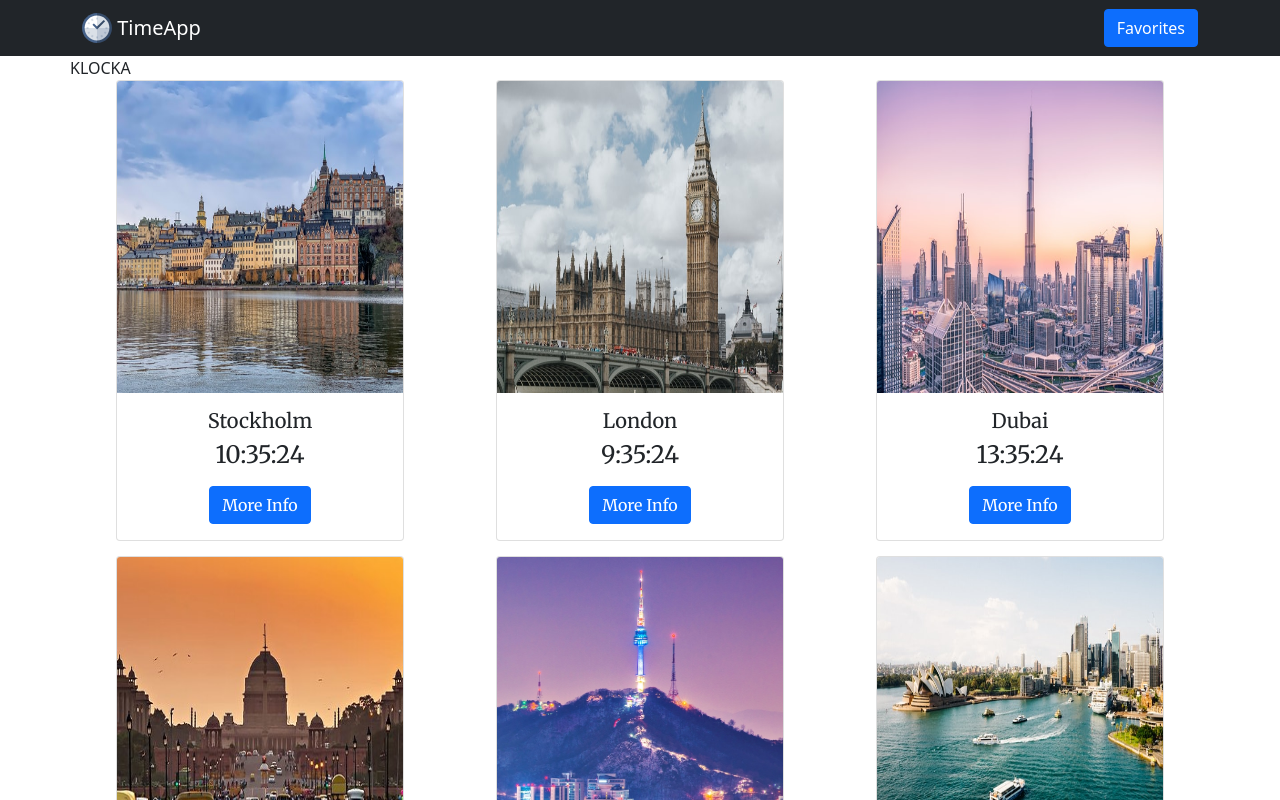
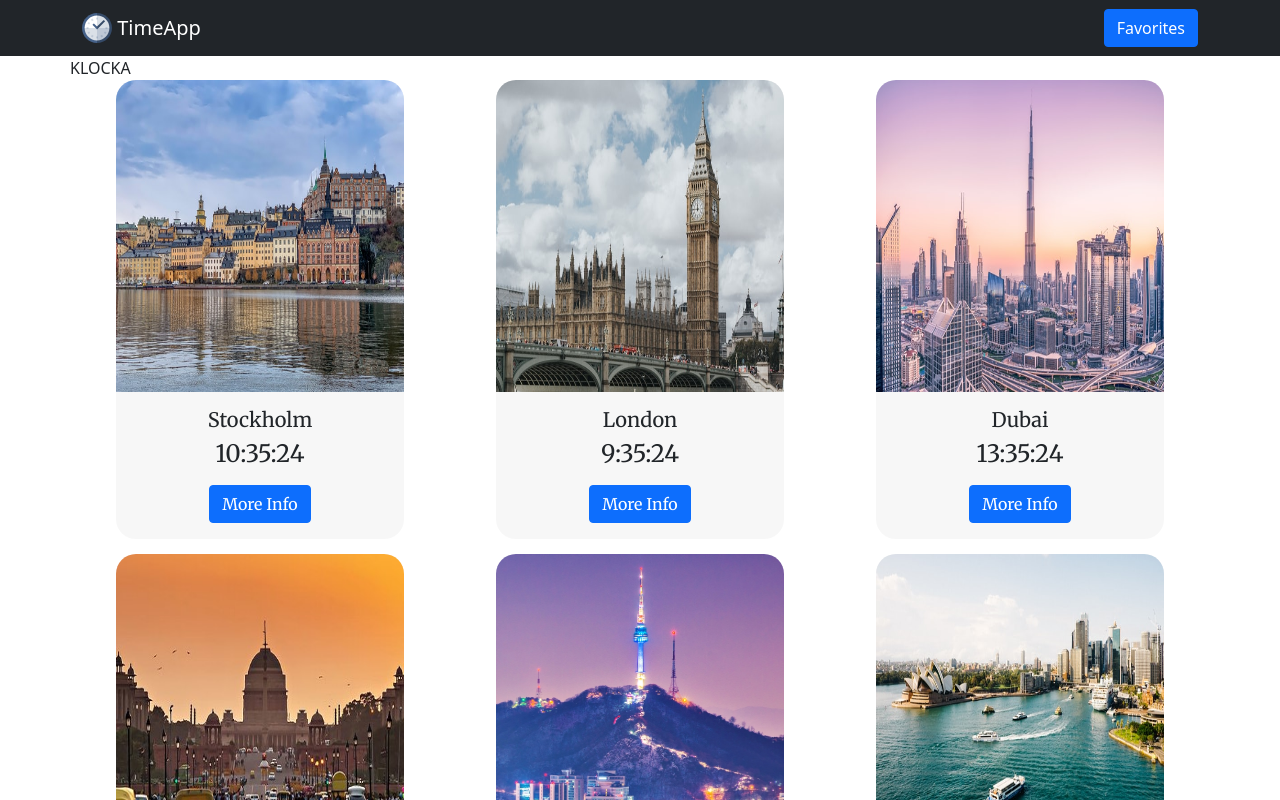
Before and after one commit to argjend551/TimeApp, a React (Vite) app: page / in a window 1280 px wide. Shown: the top 800 px of the page. Built offline with nearby package versions, Linux system fonts and the light colour scheme.

Commit message:
Adding style to the cards.

```diff
--- a/public/css/cards.css
+++ b/public/css/cards.css
@@ -1,8 +1,14 @@
 .city-card{
   font-family: 'Merriweather';
   margin-bottom: 15px;
+  background-color: #d1d3d32d !important;
+  border: none !important;
+  border-radius: 20px !important;
 }
 
 .city-card img{
   height: 39vh;
+  border-top-left-radius: 20px;
+  border-top-right-radius: 20px;
+
 }
```
